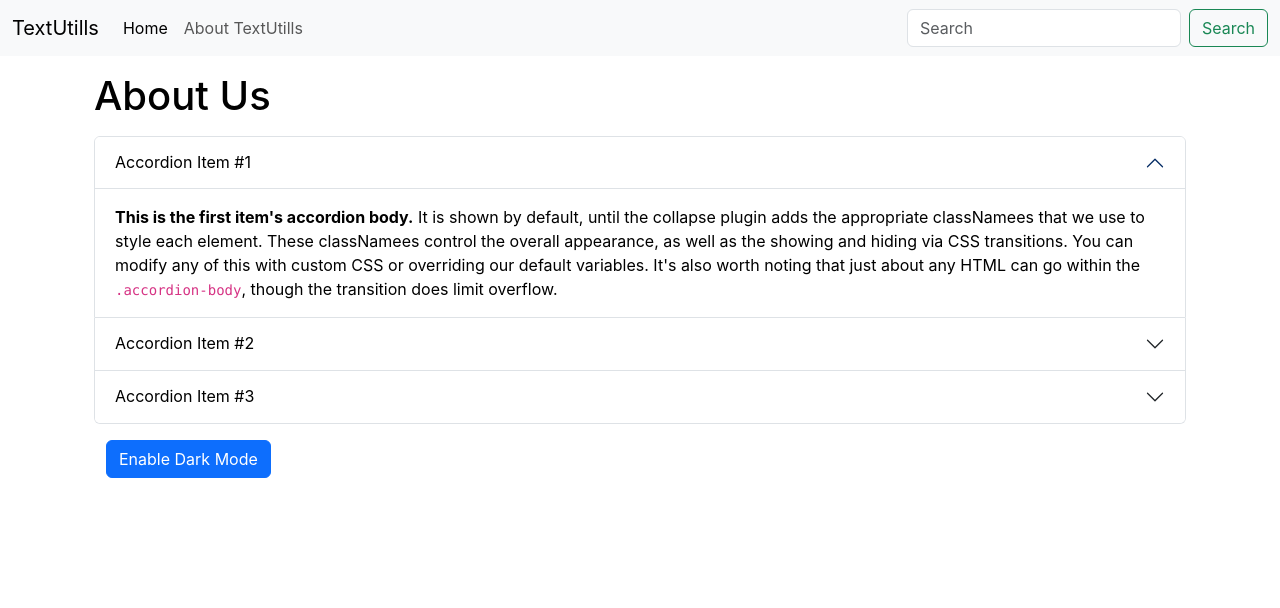
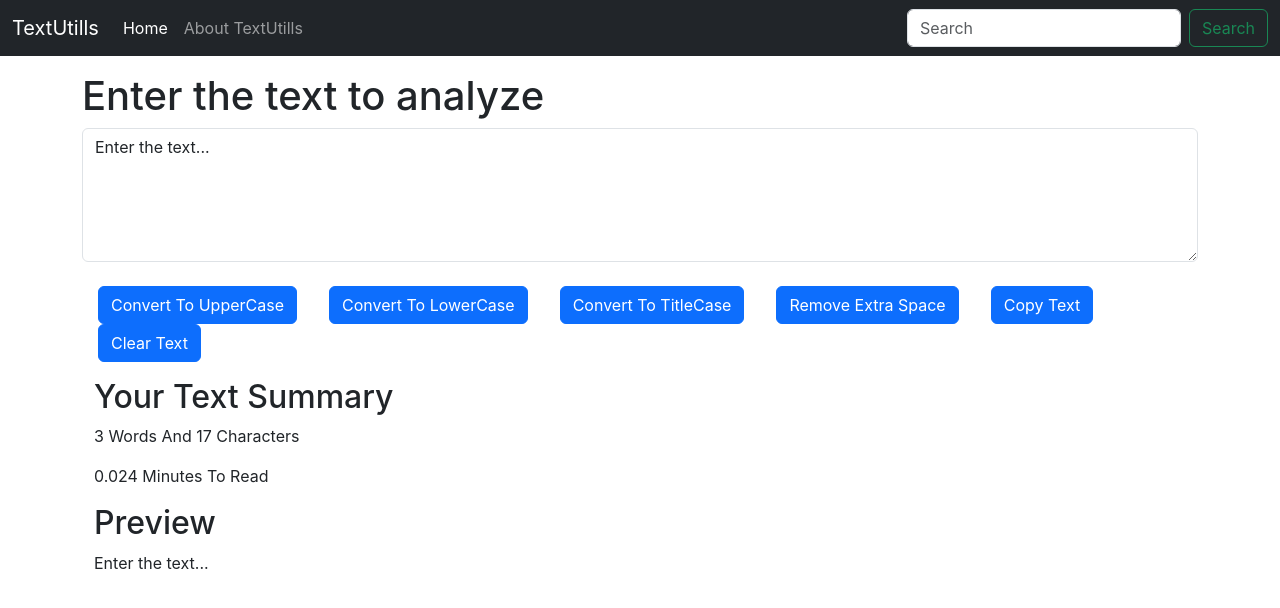
Before and after one commit to aarti-soni3/react-demo-app, a React (Create React App) app: page / in a window 1280 px wide. Shown: the top 608 px of the page. Built offline with nearby package versions, Linux system fonts and the light colour scheme.

Commit message:
[Update] Refactoring Dark mode utility, Changes in TextForm

```diff
--- a/src/App.js
+++ b/src/App.js
@@ -1,12 +1,22 @@
 // import logo from "./logo.svg";
 import "./App.css";
 import Navbar from "./Components/Navbar";
+import TextForm from "./Components/TextForm";
+import React, { useState } from 'react';
 
 function App() {
+
+  const [mode,setMode] = useState("dark");
+
   return (
-    <div className="App">
-
-    </div>
+    <>
+      {/* <Navbar /> */}
+      <Navbar title="TextUtills" about="About TextUtills" mode={mode}/>
+      <div className='container my-3'>
+        <TextForm heading="Enter the text to analyze" />
+        {/* <About/> */}
+      </div>
+    </>
   );
 }
 
--- a/src/Components/Navbar.js
+++ b/src/Components/Navbar.js
@@ -3,7 +3,7 @@ import PropTypes from 'prop-types'
 
 export default function Navbar(props) {
   return (
-    <nav className="navbar navbar-expand-lg bg-body-tertiary">
+    <nav className={`navbar navbar-expand-lg navbar-${props.mode} bg-${props.mode}`}>
       <div className="container-fluid">
         <a className="navbar-brand" href="/">
           {props.title}
--- a/src/Components/TextForm.js
+++ b/src/Components/TextForm.js
@@ -25,6 +25,17 @@ export default function TextForm(props) {
         setText(newText);
     }
 
+    const handleCopy = () => {
+        var txt = document.getElementById("my-box");
+        txt.select();
+        navigator.clipboard.writeText(txt.value);
+    }
+
+    const handleExtraSpace = () =>{
+        let newText = text.split(/[  ]+/);
+        setText(newText.join(" "));
+    }
+
     const CapitalizeFirstLetter = (word) => {
         return word.charAt(0).toUpperCase() + word.slice(1).toLowerCase();
     }
@@ -42,6 +53,8 @@ export default function TextForm(props) {
                 <button className="btn btn-primary mx-3" onClick={upperCase}>Convert To UpperCase</button>
                 <button className="btn btn-primary mx-3" onClick={lowerCase}>Convert To LowerCase</button>
                 <button className="btn btn-primary mx-3" onClick={titleCase}>Convert To TitleCase</button>
+                <button className="btn btn-primary mx-3" onClick={handleExtraSpace}>Remove Extra Space</button>
+                <button className="btn btn-primary mx-3" onClick={handleCopy}>Copy Text</button>
                 <button className="btn btn-primary mx-3" onClick={clearText}>Clear Text</button>
             </div>
             <div className="container">
--- a/src/index.js
+++ b/src/index.js
@@ -1,19 +1,15 @@
 import React from 'react';
 import ReactDOM from 'react-dom/client';
 import './index.css';
-import Navbar from './Components/Navbar';
+import App from './App';
+// import Navbar from './Components/Navbar';
 // import TextForm from './Components/TextForm';
-import About from './Components/About';
+// import About from './Components/About';
 
 const root = ReactDOM.createRoot(document.getElementById('root'));
 root.render(
     <>
-        {/* <Navbar /> */}
-        <Navbar title="TextUtills" about="About TextUtills" />
-        <div className='container my-3'>
-        {/* <TextForm heading="Enter the text to analyze" /> */}
-        <About/>
-        </div>
+       <App/>
     </>
 );
 
```
